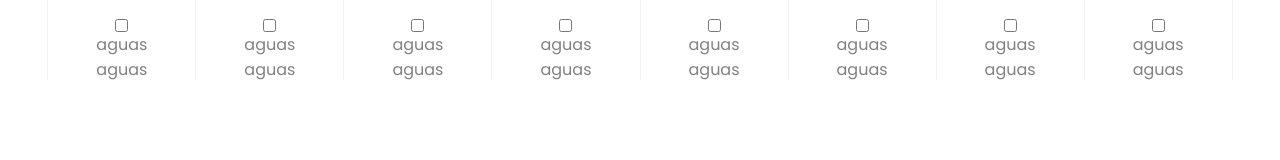
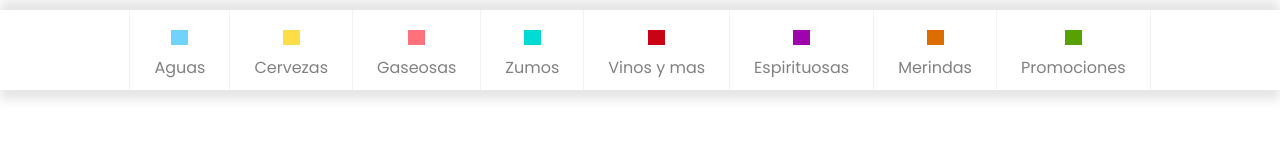
Before and after one commit to Asssket/ResponsiveMenu, a plain HTML site: page index.html in a window 1280 px wide. Drawn offline with Linux system fonts and the light colour scheme.

Commit message:
Almost all fixed

```diff
--- a/colors.css
+++ b/css/colors.css
@@ -5,109 +5,103 @@
     color: rgba(129, 129, 129, 1);
 }
 
-.nav-links .aguas .icon{
+.nav-links .aqua .icon{
     background-color: rgba(112, 211, 251, 1);
 }
 
-
-
-.nav-links .aguas .drop-content{
+.nav-links .aqua .drop-content{
     border-bottom: solid 2px rgba(112, 211, 251, 1);
 }
-@media screen and (max-width: 1000px){
-    .nav-links .aguas .drop-content{
-        border-bottom: none;
-    }
-}
-.aguas .drop-content li:hover,
-.aguas:hover{
+.aqua .drop-content li:hover,
+.aqua:hover{
     background-color: rgba(112, 211, 251, 1);
 }
 
-.nav-links .cervezas .icon{
+.nav-links .beer .icon{
     background-color: rgba(254, 222, 70, 1);
 }
 
-.nav-links .cervezas .drop-content{
+.nav-links .beer .drop-content{
     border-bottom: solid 2px rgba(254, 222, 70, 1);
 }
-.cervezas .drop-content li:hover,
-.cervezas:hover{
+
+.beer .drop-content li:hover,
+.beer:hover{
     background-color: rgba(254, 222, 70, 1);
 }
 
-.nav-links .gaseosas .icon{
+.nav-links .refresco .icon{
     background-color: rgba(255, 113, 123, 1);
 }
 
-.nav-links .gaseosas .drop-content{
+.nav-links .refresco .drop-content{
     border-bottom: solid 2px rgba(255, 113, 123, 1);
 }
-.gaseosas .drop-content li:hover,
-.gaseosas:hover{
+.refresco .drop-content li:hover,
+.refresco:hover{
     background-color: rgba(255, 113, 123, 1);
 }
 
-.nav-links .zumos .icon{
+.nav-links .zumo .icon{
     background-color: rgba(0, 219, 211, 1);
 }
 
-.nav-links .zumos .drop-content{
+.nav-links .zumo .drop-content{
     border-bottom: solid 2px rgba(0, 219, 211, 1);
 }
-.zumos .drop-content li:hover,
-.zumos:hover{
+.zumo .drop-content li:hover,
+.zumo:hover{
     background-color: rgba(0, 219, 211, 1);
 }
 
-.nav-links .vinos-y-mas .icon{
+.nav-links .vino .icon{
     background-color: rgba(201, 2, 20, 1);
 }
 
-.nav-links .vinos-y-mas .drop-content{
+.nav-links .vino .drop-content{
     border-bottom: solid 2px rgba(201, 2, 20, 1);
 }
-.vinos-y-mas .drop-content li:hover,
-.vinos-y-mas:hover{
+.vino .drop-content li:hover,
+.vino:hover{
     background-color: rgba(201, 2, 20, 1);
 }
-.espirituoas .icon{
+.licor .icon{
     background-color: rgba(160, 3, 174, 1);
 }
 
-.nav-links .espirituoas .icon{
+.nav-links .licor .icon{
     background-color: rgba(160, 3, 174, 1);
 }
 
-.nav-links .espirituoas .drop-content{
+.nav-links .licor .drop-content{
     border-bottom: solid 2px rgba(160, 3, 174, 1);
 }
-.espirituoas .drop-content li:hover,
-.espirituoas:hover{
+.licor .drop-content li:hover,
+.licor:hover{
     background-color: rgba(160, 3, 174, 1);
 }
 
-.nav-links .meriendas .icon{
+.nav-links .snacks .icon{
     background-color: rgba(220, 109, 0, 1);
 }
 
-.nav-links .meriendas .drop-content{
+.nav-links .snacks .drop-content{
     border-bottom: solid 2px rgba(220, 109, 0, 1);
 }
-.meriendas .drop-content li:hover,
-.meriendas:hover{
+.snacks .drop-content li:hover,
+.snacks:hover{
     background-color: rgba(220, 109, 0, 1);
 }
 
-.nav-links .promociones .icon{
+.nav-links .action .icon{
     background-color: rgba(87, 162, 0, 1);
 }
 
-.nav-links .promociones .drop-content{
+.nav-links .action .drop-content{
     border-bottom: solid 2px rgba(87, 162, 0, 1);
 }
-.promociones .drop-content li:hover,
-.promociones:hover{
+.action .drop-content li:hover,
+.action:hover{
     background-color: rgba(87, 162, 0, 1);
 }
 
@@ -120,3 +114,15 @@
 .three{
     background-color: rgba(87, 162, 0, 1);
 }
+/**/@media screen and (max-width: 1199px){
+    .nav-links .aqua .drop-content,
+.nav-links .beer .drop-content,
+.nav-links .refresco .drop-content,
+.nav-links .zumo .drop-content,
+.nav-links .vino .drop-content,
+.nav-links .licor .drop-content,
+.nav-links .snacks .drop-content,
+.nav-links .action .drop-content{
+    border-bottom: none;
+}
+}
--- a/main.css
+++ b/css/main.css
@@ -9,7 +9,7 @@ body{
   background-color: #ffffff;
 }
 
-.content{
+nav{
   position: fixed;
   z-index: 99;
   width: 100%;
@@ -50,7 +50,6 @@ nav input[type="checkbox"]{
 .nav-links>li>a{
   text-decoration: none;
   font-size: 16px;
-  padding: 0px 24px;
   height: auto;
   transition: all 0.3s ease;
 }
@@ -126,25 +125,33 @@ nav input[type="checkbox"]{
 }
 
 
-@media screen and (max-width: 1000px){
+@media screen and (max-width: 1199px){
 
 .content .nav-links li a.desktop-link{
     display: none;
 }
-nav{
-display: flex;
+
+.drop-content .adbox{
+  display: none;
 }
-.menu-lines{
-  position: absolute;
-  top:10px;
+
+nav #show-menu:checked ~ .menu-icon .one{
+  margin: 0;
+  transform: translate(-10px, 8px) rotate(45deg);
+  background-color: #f3f3f3;
 }
-.reponsive-menu{
-  position: fixed;
-  z-index: 99;
-  width: 100%;
-  background: #ffffff;
+nav #show-menu:checked ~ .menu-icon .two{
+  margin: 0;
+  transform: translate(-10px, 0px) rotate(-45deg);
+  background-color:#f3f3f3;
+}
+nav #show-menu:checked ~ .menu-icon .three{
+  margin: 0;
+  transform: translate(-10px, -7px) rotate(-45deg);
+  background-color: #f3f3f3;
 
 }
+
 .drop-content .content,
 .links li{
  padding: 0;
@@ -154,7 +161,7 @@ display: flex;
   height: 60px;
 }
 
-.reponsive-menu .nav-links li label{
+.content .nav-links li label{
     line-height: 40px;
     font-size: 20px;
     display: block;
@@ -163,13 +170,17 @@ display: flex;
     position: absolute;
     width: 100%;
 }
-nav #show-menu:checked ~ .one{
-  border: solid red;
-}
-nav #show-menu:checked ~ .reponsive-menu .nav-links{
+nav #show-menu:checked ~ .content .nav-links{
   left: 0%;
 }
-.reponsive-menu .nav-links #mobile-links:checked ~ .drop-content{
+.content .nav-links #mobile-link-aqua:checked ~ .drop-content,
+.content .nav-links #mobile-link-beer:checked ~ .drop-content,
+.content .nav-links #mobile-link-refresco:checked ~ .drop-content,
+.content .nav-links #mobile-link-zumo:checked ~ .drop-content,
+.content .nav-links #mobile-link-vino:checked ~ .drop-content,
+.content .nav-links #mobile-link-licor:checked ~ .drop-content,
+.content .nav-links #mobile-link-snacks:checked ~ .drop-content,
+.content .nav-links #mobile-link-action:checked ~ .drop-content{
   opacity: 1;
   visibility: visible;
 }
@@ -180,12 +191,11 @@ nav #show-menu:checked ~ .reponsive-menu .nav-links{
 .menu-icon{
   height: 80px;
   width: 80px;
-  display: block;
-  background-color: rgb(161, 92, 92);
-  /*margin: 0 10px;
+  margin: 0 0 0 auto;
   display: flex;
+  flex-direction: column;
   justify-content: center;
-  align-items: flex-end;*/
+  align-items: flex-end;
 }
 .menu-lines{
   height: 80px;
@@ -197,6 +207,7 @@ nav #show-menu:checked ~ .reponsive-menu .nav-links{
   width: 6vw;
   min-width: 46px;
   border-radius: 12px;
+  transition: all 0.3s ease;
 }
 .nav-links{
   display: block;
@@ -241,20 +252,16 @@ nav #show-menu:checked ~ .reponsive-menu .nav-links{
 .links li:last-child{
   border-bottom: solid 1px rgba(243, 243, 243, 1);
 }
-.aguas .drop-content li:hover .icon{
-    background-color: rgba(112, 211, 251, 1);
-}
+
 .drop-content{
   border: none;
   top:0;
   z-index: 3;
   margin-left: 60px;
   width: 100%;
-  height: 99%;
+  height: 100%;
   border-bottom: solid 1px rgba(243, 243, 243, 1);
 }
-.aguas .drop-content .adbox{
-display: none;
-}
+
 
 }
--- a/index.html
+++ b/index.html
@@ -6,34 +6,28 @@
     <meta http-equiv='X-UA-Compatible' content='IE=edge'>
     <title>Page Title</title>
     <meta name='viewport' content='width=device-width, initial-scale=1'>
-    <link rel='stylesheet' href='main.css'>
-    <link rel='stylesheet' href='colors.css'>
+    <link rel='stylesheet' href='css/main.css'>
+    <link rel='stylesheet' href='css/colors.css'>
 </head>
 
 <body>
     <nav>
         <input type="checkbox" id="show-menu">
-        <div class="menu">
             <label for="show-menu" class="menu-icon">
-        </label>
-        <div class="menu-lines">
                 <div class="line one"></div>
                 <div class="line two"></div>
                 <div class="line three"></div>
-        </div>
-        </div>
+            </label>
 
-
-    </nav>
-    <div class="reponsive-menu">
+        <div class="content">
             <ul class="nav-links">
-            <li class="desktop aguas">
+                <li class="desktop aqua">
 
 
                     <div class="icon"></div>
-                <input type="checkbox" id="mobile-links">
-                <label for="mobile-links">aguas</label>
-                <a href="#" class="desktop-link">aguas</a>
+                    <input type="checkbox" id="mobile-link-aqua">
+                    <label for="mobile-link-aqua">Aguas</label>
+                    <a href="#" class="desktop-link">Aguas</a>
                     <div class="drop-content">
                         <div class="content">
                             <ul class="links">
@@ -48,11 +42,11 @@
                         </div>
                     </div>
                 </li>
-            <li class="desktop cervezas">
+                <li class="desktop beer">
                     <div class="icon"></div>
-                <input type="checkbox" id="mobile-links">
-                <label for="mobile-links">aguas</label>
-                <a href="#" class="desktop-link">aguas</a>
+                    <input type="checkbox" id="mobile-link-beer">
+                    <label for="mobile-link-beer">Cervezas</label>
+                    <a href="#" class="desktop-link">Cervezas</a>
                     <div class="drop-content">
                         <div class="content">
                             <ul class="links">
@@ -67,11 +61,11 @@
                         </div>
                     </div>
                 </li>
-            <li class="desktop gaseosas">
+                <li class="desktop refresco">
                     <div class="icon"></div>
-                <input type="checkbox" id="mobile-links">
-                <label for="mobile-links">aguas</label>
-                <a href="#" class="desktop-link">aguas</a>
+                    <input type="checkbox" id="mobile-link-refresco">
+                    <label for="mobile-link-refresco">Gaseosas</label>
+                    <a href="#" class="desktop-link">Gaseosas</a>
                     <div class="drop-content">
                         <div class="content">
                             <ul class="links">
@@ -85,11 +79,11 @@
                         </div>
                     </div>
                 </li>
-            <li class="desktop zumos">
+                <li class="desktop zumo">
                     <div class="icon"></div>
-                <input type="checkbox" id="mobile-links">
-                <label for="mobile-links">aguas</label>
-                <a href="#" class="desktop-link">aguas</a>
+                    <input type="checkbox" id="mobile-link-zumo">
+                    <label for="mobile-link-zumo">Zumos</label>
+                    <a href="#" class="desktop-link">Zumos</a>
                     <div class="drop-content">
                         <div class="content">
                             <ul class="links">
@@ -104,11 +98,11 @@
                         </div>
                     </div>
                 </li>
-            <li class="desktop vinos-y-mas">
+                <li class="desktop vino">
                     <div class="icon"></div>
-                <input type="checkbox" id="mobile-links">
-                <label for="mobile-links">aguas</label>
-                <a href="#" class="desktop-link">aguas</a>
+                    <input type="checkbox" id="mobile-link-vino">
+                    <label for="mobile-link-vino">Vinos y mas</label>
+                    <a href="#" class="desktop-link">Vinos y mas</a>
                     <div class="drop-content">
                         <div class="content">
                             <ul class="links">
@@ -124,11 +118,11 @@
                     </div>
                 </li>
                 <!---->
-            <li class="espirituoas">
+                <li class="licor">
                     <div class="icon"></div>
-                <input type="checkbox" id="mobile-links">
-                <label for="mobile-links">aguas</label>
-                <a href="#" class="desktop-link">aguas</a>
+                    <input type="checkbox" id="mobile-link-licor">
+                    <label for="mobile-link-licor">Espirituosas</label>
+                    <a href="#" class="desktop-link">Espirituosas</a>
                     <div class="drop-content">
                         <div class="content">
                             <ul class="links">
@@ -143,11 +137,11 @@
                         </div>
                     </div>
                 </li>
-            <li class="meriendas">
+                <li class="snacks">
                     <div class="icon"></div>
-                <input type="checkbox" id="mobile-links">
-                <label for="mobile-links">aguas</label>
-                <a href="#" class="desktop-link">aguas</a>
+                    <input type="checkbox" id="mobile-link-snacks">
+                    <label for="mobile-link-snacks">Merindas</label>
+                    <a href="#" class="desktop-link">Merindas</a>
                     <div class="drop-content">
                         <div class="content">
                             <ul class="links">
@@ -162,11 +156,11 @@
                         </div>
                     </div>
                 </li>
-            <li class="promociones">
+                <li class="action">
                     <div class="icon"></div>
-                <input type="checkbox" id="mobile-links">
-                <label for="mobile-links">aguas</label>
-                <a href="#" class="desktop-link">aguas</a>
+                    <input type="checkbox" id="mobile-link-action">
+                    <label for="mobile-link-action">Promociones</label>
+                    <a href="#" class="desktop-link">Promociones</a>
                     <div class="drop-content">
                         <div class="content">
                             <ul class="links">
@@ -184,6 +178,7 @@
                 <!---->
             </ul>
         </div>
+    </nav>
 </body>
 
 </html>
```
Lines whose indentation alone changed are shown as unchanged.
